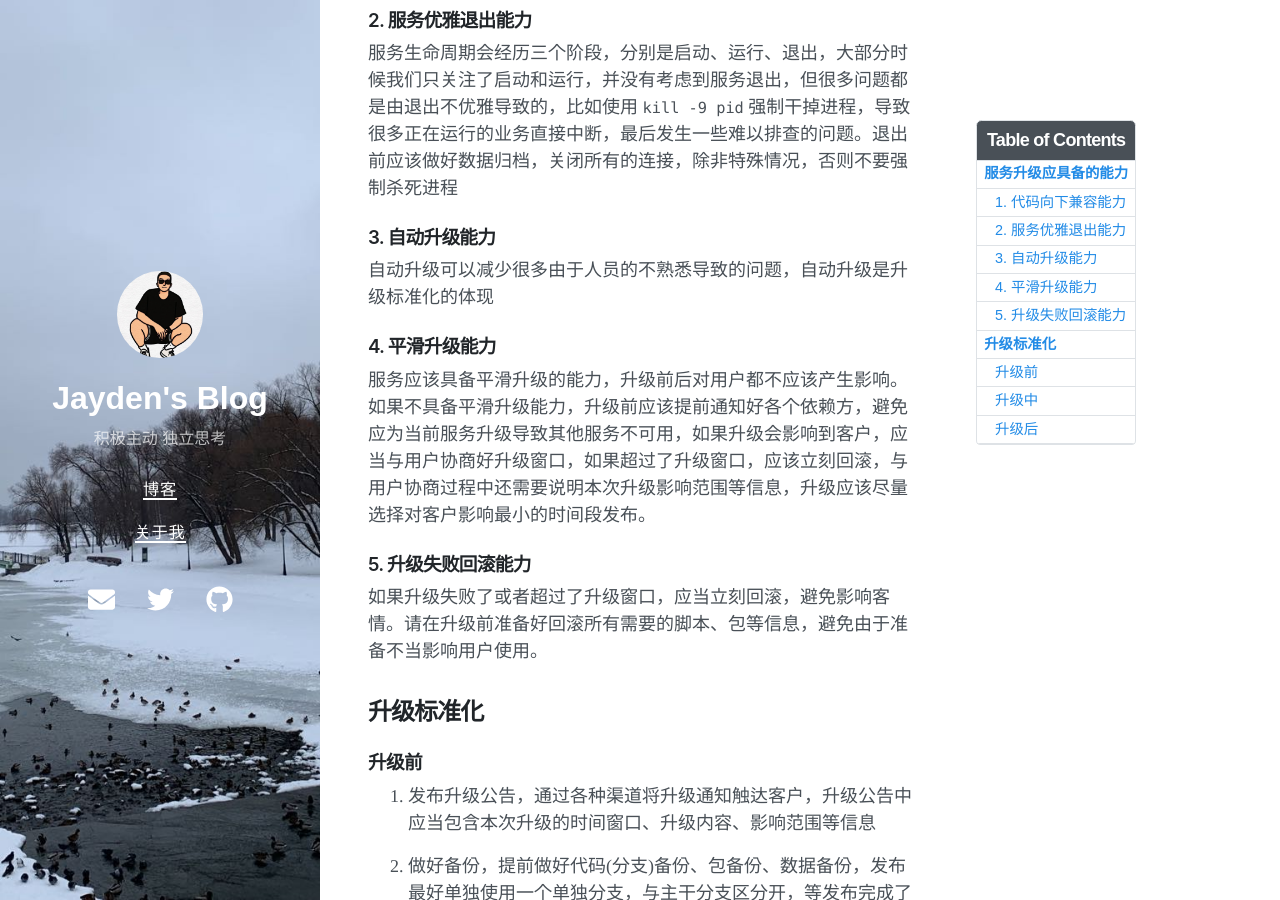
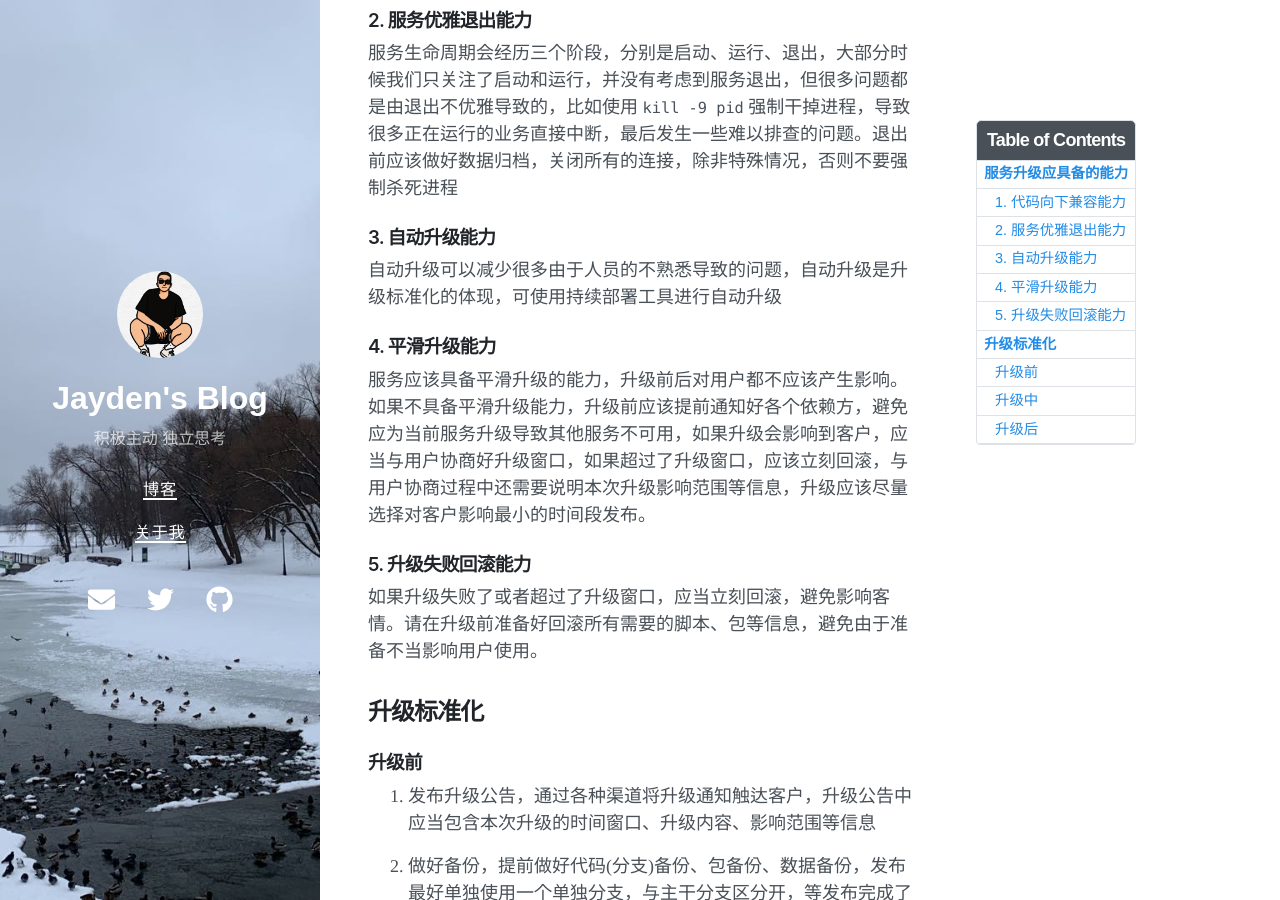
Before and after one commit to JaydenHu6/JaydenHu6.github.io, a Jekyll site: the page built from _posts/2023-02-17-服务升级总结提炼.md, in a window 1280 px wide and 900 px high, scrolled down 933 px. Built offline with Jekyll 4.4.1, drawn with Linux system fonts in a browser that asks for light colours; nearby versions of some CDN libraries.

Commit message:
update: 服务升级总结提炼

```diff
--- a/_posts/2023-02-17-服务升级总结提炼.md
+++ b/_posts/2023-02-17-服务升级总结提炼.md
@@ -40,7 +40,7 @@ SDK向下兼容能力必不可少，你永远不知道 SDK 使用方正在使用
 
 ### 3. 自动升级能力
 
-自动升级可以减少很多由于人员的不熟悉导致的问题，自动升级是升级标准化的体现
+自动升级可以减少很多由于人员的不熟悉导致的问题，自动升级是升级标准化的体现，可使用持续部署工具进行自动升级
 
 ### 4. 平滑升级能力
 
```
